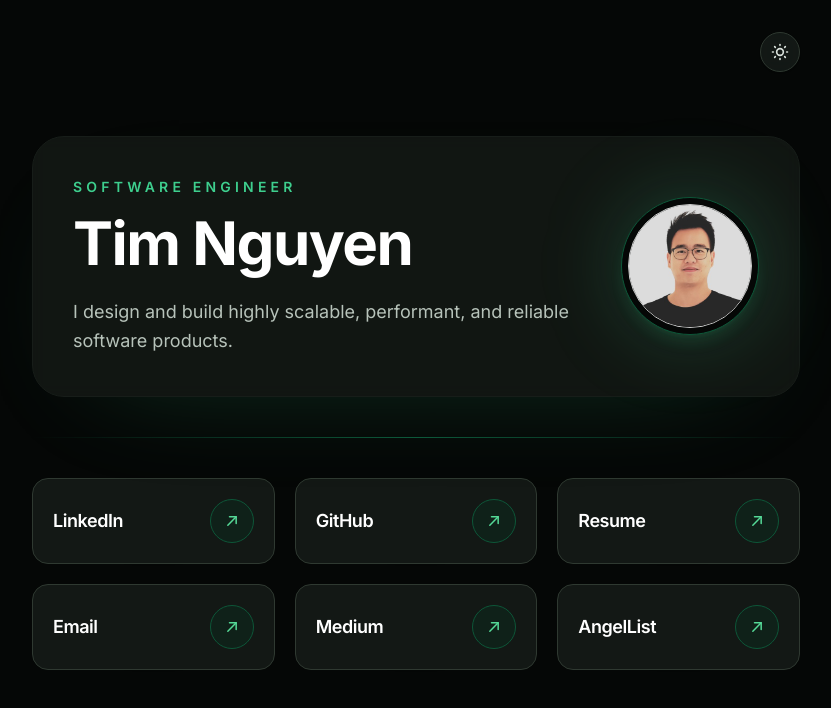
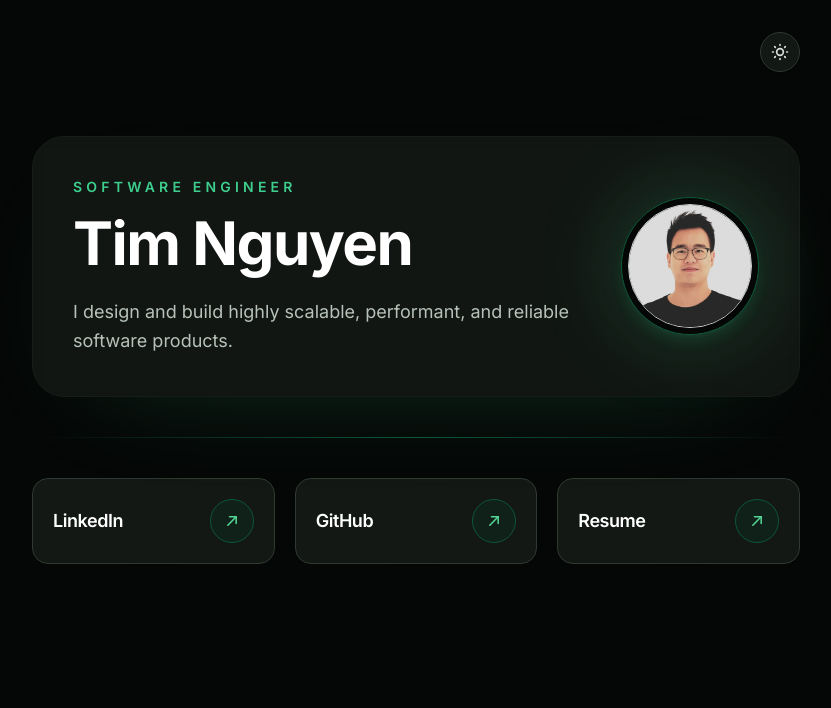
Before and after one commit to tungnh91/cv, a Next.js app: page / in a window 1280 px wide. Shown: the top 708 px of the page, without its empty margins (224-1055 px from the left). Built offline with nearby package versions, Linux system fonts and the light colour scheme.

Commit message:
chore: trim home page links

```diff
--- a/pages/index.tsx
+++ b/pages/index.tsx
@@ -16,18 +16,6 @@ const links = [
   {
     title: 'Resume',
     link: 'https://docs.google.com/document/d/1uAT9FdEBqnd4Eil6w2MVxv2NrF6hjOeYRSZEO6y6Tw0/edit?usp=sharing'
-  },
-  {
-    title: 'Email',
-    link: 'mailto:tungnh91@gmail.com'
-  },
-  {
-    title: 'Medium',
-    link: 'https://medium.com/@9447'
-  },
-  {
-    title: 'AngelList',
-    link: 'https://angel.co/u/timnguyen'
   }
 ];
 
```
